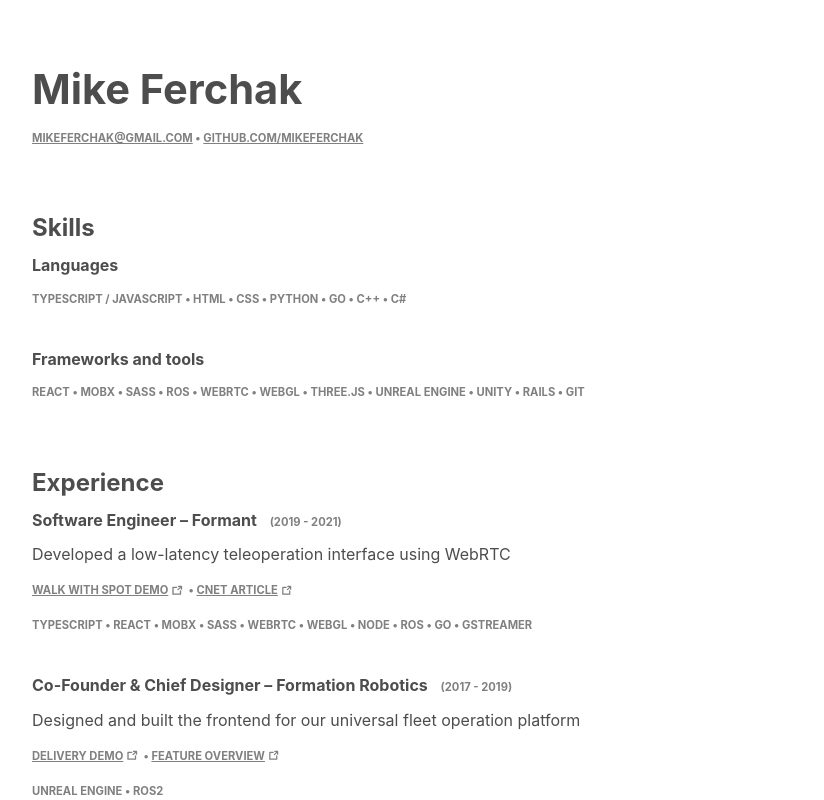
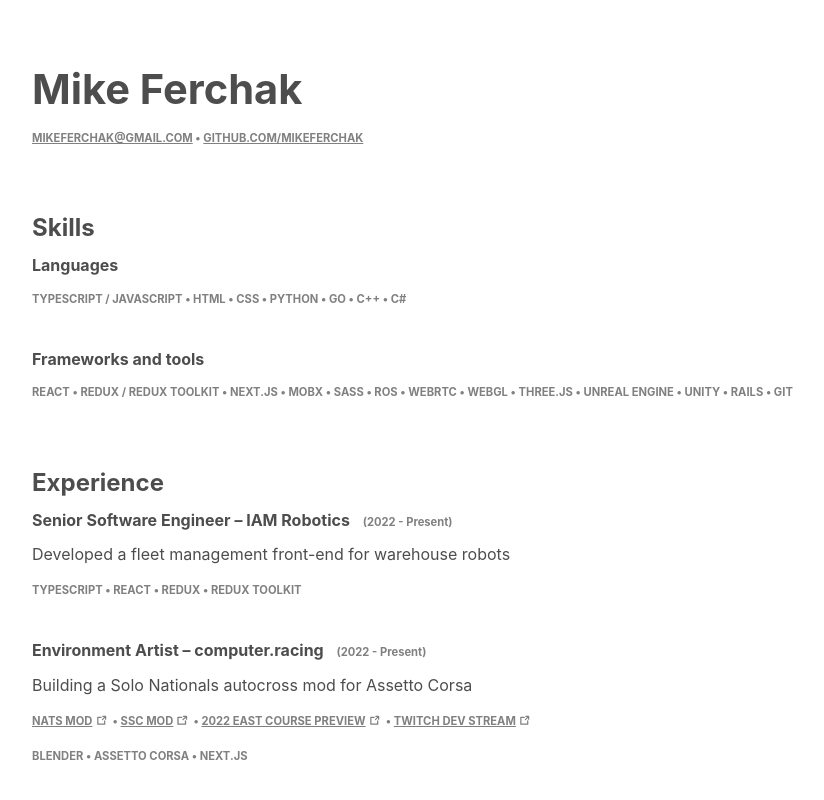
Before and after one commit to mikeferchak/mikeferchak.github.io, a React (Create React App) app: page / in a window 1280 px wide. Shown: the top 800 px of the page, without its empty margins (208-1032 px from the left). Built offline with nearby package versions, Linux system fonts and the light colour scheme.

Commit message:
2023 update

```diff
--- a/src/App.tsx
+++ b/src/App.tsx
@@ -1,6 +1,6 @@
 import React from "react";
 import { HashRouter as Router, Routes, Route } from "react-router-dom";
-import { Resume } from "./Resume";
+import Resume from "./Resume";
 
 function App() {
   return (
--- a/src/Resume/components/InlineList.tsx
+++ b/src/Resume/components/InlineList.tsx
@@ -1,18 +1,15 @@
 import classnames from "classnames";
-import { Component } from "react";
 import styles from "./InlineList.module.css";
 
 export interface InlineListProps {
   className?: string;
+  children: React.ReactNode;
 }
 
-export class InlineList extends Component<InlineListProps> {
-  render() {
-    const { className, children } = this.props;
-    return (
-      <ul className={classnames(styles["inline-list"], className)}>
-        {children}
-      </ul>
-    );
-  }
+function InlineList({ className, children }: InlineListProps) {
+  return (
+    <ul className={classnames(styles["inline-list"], className)}>{children}</ul>
+  );
 }
+
+export default InlineList;
--- a/src/Resume/components/Job.tsx
+++ b/src/Resume/components/Job.tsx
@@ -1,7 +1,6 @@
-import { Component } from "react";
-import { InlineList } from "./InlineList";
+import InlineList from "./InlineList";
 import styles from "./Job.module.css";
-import { SubSection } from "./SubSection";
+import SubSection from "./SubSection";
 
 export interface JobProps {
   title: string;
@@ -10,11 +9,10 @@
   endDate?: string;
   description: string;
   technologies: string[];
+  children?: React.ReactNode;
 }
 
-export class Job extends Component<JobProps> {
-  render() {
-    const {
+function Job({
   title,
   company,
   children,
@@ -22,7 +20,7 @@
   endDate,
   description,
   technologies,
-    } = this.props;
+}: JobProps) {
   return (
     <SubSection
       title={
@@ -47,4 +45,5 @@
     </SubSection>
   );
 }
-}
+
+export default Job;
--- a/src/Resume/index.tsx
+++ b/src/Resume/index.tsx
@@ -1,16 +1,15 @@
-import { Component } from "react";
-import { InlineList } from "./components/InlineList";
-import { Job } from "./components/Job";
-import { Section } from "./components/Section";
-import { SubSection } from "./components/SubSection";
+import { useEffect } from "react";
+import InlineList from "./components/InlineList";
+import Job from "./components/Job";
+import Section from "./components/Section";
+import SubSection from "./components/SubSection";
 import styles from "./index.module.css";
 
-export class Resume extends Component {
-  componentDidMount() {
+function Resume() {
+  useEffect(() => {
     document.title = "Mike Ferchak - Resume";
-  }
+  }, []);
 
-  render() {
   return (
     <div className={styles.resume}>
       <header>
@@ -20,9 +19,7 @@
             <a href="mailto:mikeferchak@gmail.com/">mikeferchak@gmail.com</a>
           </li>
           <li>
-              <a href="https://github.com/mikeferchak">
-                github.com/mikeferchak
-              </a>
+            <a href="https://github.com/mikeferchak">github.com/mikeferchak</a>
           </li>
         </InlineList>
       </header>
@@ -43,6 +40,8 @@
         <SubSection title="Frameworks and tools">
           <InlineList>
             <li>React</li>
+            <li>Redux / Redux toolkit</li>
+            <li>next.js</li>
             <li>Mobx</li>
             <li>Sass</li>
             <li>Ros</li>
@@ -58,6 +57,61 @@
       </Section>
 
       <Section title="Experience">
+        <Job
+          title="Senior Software Engineer"
+          company="IAM Robotics"
+          startDate="2022"
+          description="Developed a fleet management front-end for warehouse robots"
+          technologies={["Typescript", "React", "Redux", "Redux toolkit"]}
+        />
+
+        <Job
+          title="Environment Artist"
+          company="computer.racing"
+          startDate="2022"
+          description="Building a Solo Nationals autocross mod for Assetto Corsa"
+          technologies={["Blender", "Assetto Corsa", "next.js"]}
+        >
+          <InlineList className={styles["hide-print"]}>
+            <li>
+              <a
+                href="https://computer.racing/nats"
+                target="_blank"
+                rel="noreferrer"
+              >
+                Nats mod
+              </a>
+            </li>
+            <li>
+              <a
+                href="https://computer.racing/ssc"
+                target="_blank"
+                rel="noreferrer"
+              >
+                SSC mod
+              </a>
+            </li>
+            <li>
+              <a
+                href="https://www.youtube.com/watch?v=LFArWg-QQdI"
+                target="_blank"
+                rel="noreferrer"
+              >
+                2022 East Course preview
+              </a>
+            </li>
+            <li>
+              <a
+                href="https://www.twitch.tv/computerracing"
+                target="_blank"
+                rel="noreferrer"
+              >
+                Twitch dev stream
+              </a>
+            </li>
+          </InlineList>
+        </Job>
+
         <Job
           title="Software Engineer"
           company="Formant"
@@ -184,19 +238,20 @@
         <InlineList>
           <li>
             <a
-                href="https://www.youtube.com/watch?v=C74Wj9NT1is"
+              href="https://www.youtube.com/watch?v=zJpvH-G_33s"
               target="_blank"
               rel="noreferrer"
             >
-                Autocross (2x national trophy winner)
+              Autocross (2022 SSC national champion)
             </a>
           </li>
+          <li>Sim racing</li>
           <li>CNC woodworking</li>
           <li>Hydroponic gardening</li>
-            <li>Drone racing</li>
         </InlineList>
       </Section>
     </div>
   );
 }
-}
+
+export default Resume;
```
Also changed, not shown: src/Home/index.tsx (+4 -6 lines), src/Resume/components/Section.tsx (+4 -5 lines), src/Resume/components/SubSection.tsx (+5 -6 lines). Lines whose indentation alone changed are shown as unchanged.
